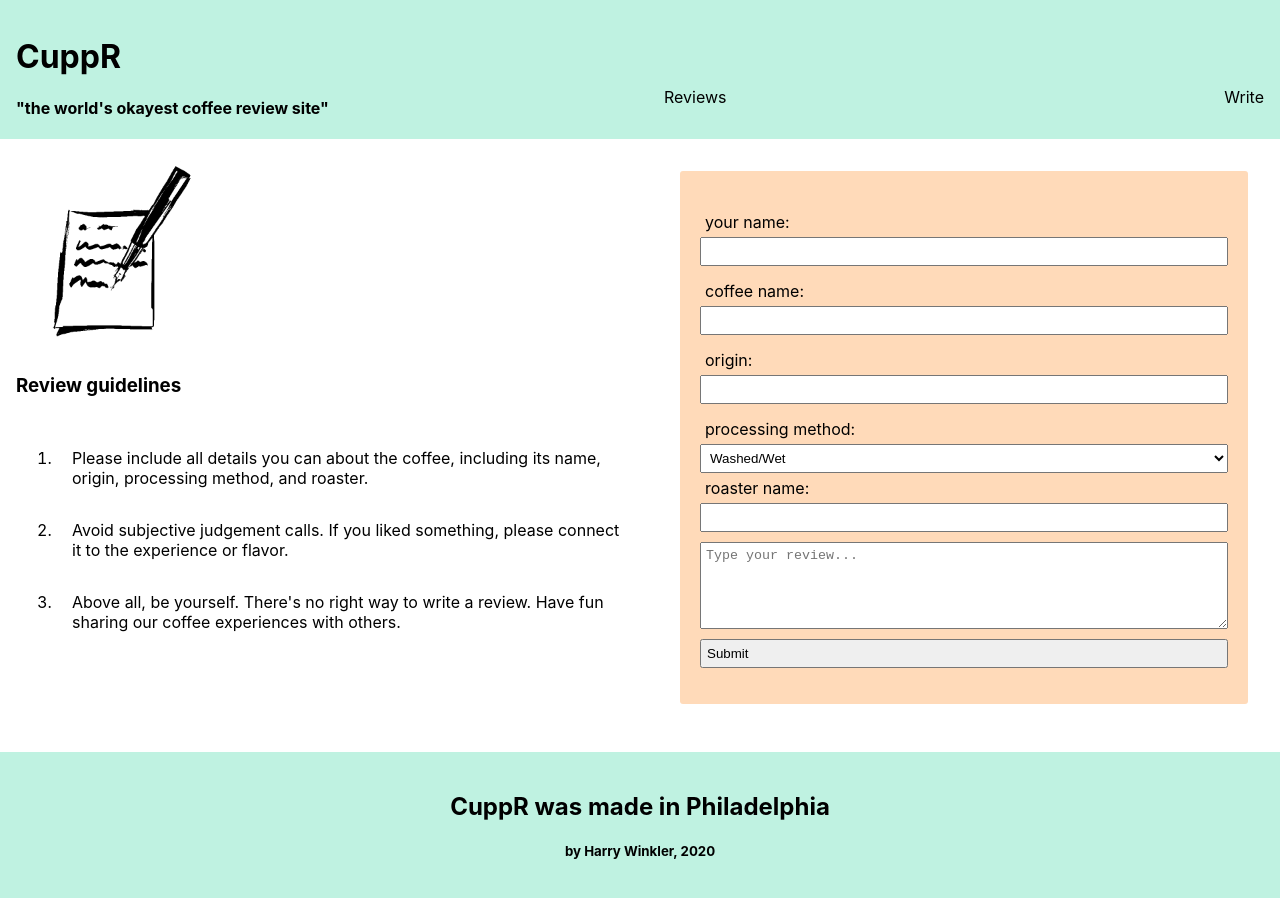
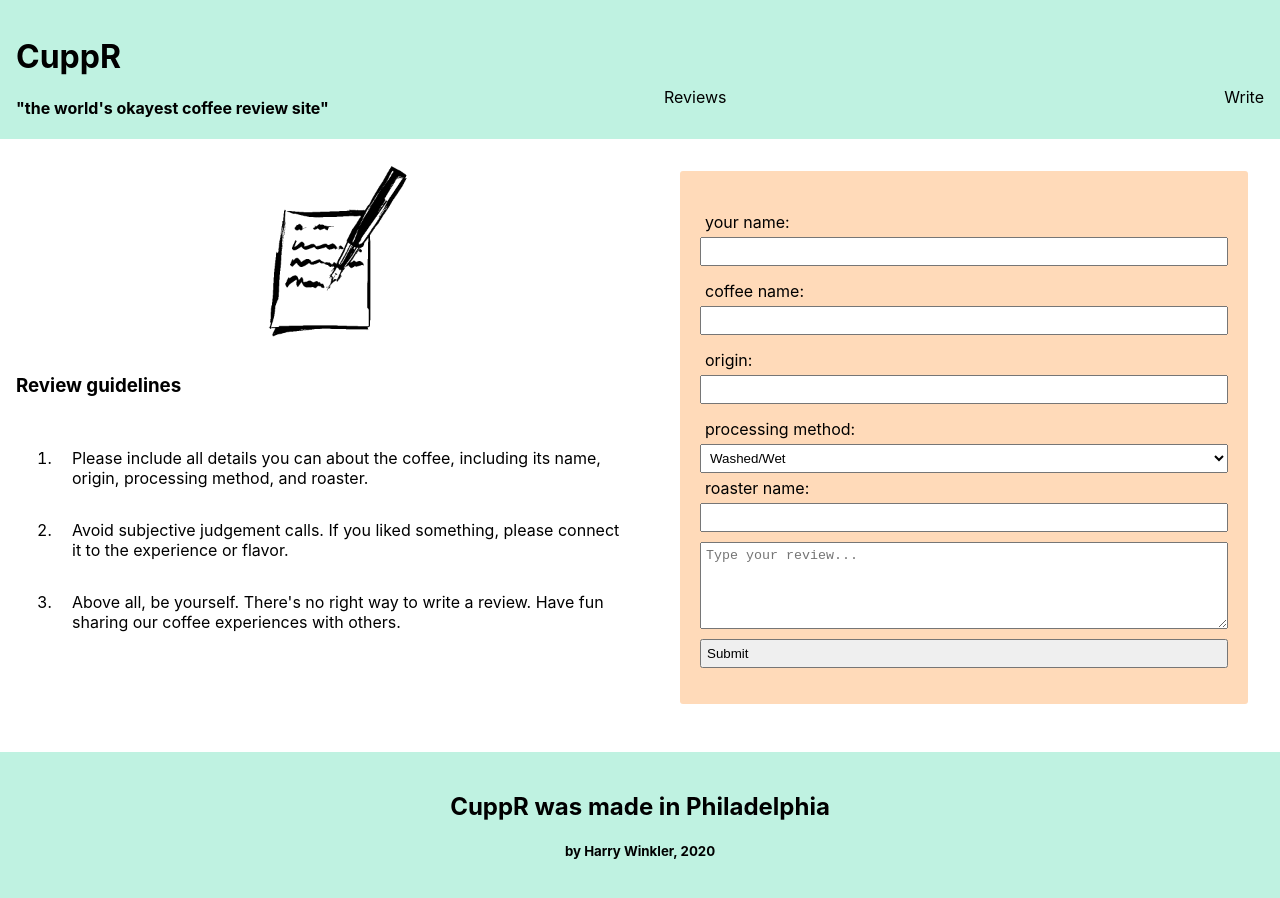
Before and after one commit to fumbl3b/cuppr-client, a React (Create React App) app: page /Write in a window 1280 px wide. Shown: the top 898 px of the page. Built offline with nearby package versions, Linux system fonts and the light colour scheme; no server answers.

Commit message:
things ready to demo

```diff
--- a/src/Components/App/App.js
+++ b/src/Components/App/App.js
@@ -23,7 +23,7 @@ export default class App extends React.Component {
     this.state = {
       hasError: false,
       STORE,
-      values: {},
+      values: { process_method: 'Washed/Wet' },
       redirect: null,
     };
   }
--- a/src/Components/Landing/Landing.js
+++ b/src/Components/Landing/Landing.js
@@ -14,7 +14,7 @@ export default function Landing () {
           <p>CuppR is not affiliated with any roasters or coffee retailers, and will always be 100% free.  Please navigate to 'Reviews' to read some, or 'Write' to submit an experience of your own.</p>
         </LeftContainer>
         <RightContainer>
-          <img src={cup} alt="coffee cup" style={{ width: '200px' }} />
+          <h2><img src={cup} alt="coffee cup" style={{ width: '200px' }} /></h2>
           <h2>Welcome to Cuppr</h2>
           <p>Read.  Write. Coffee!</p>
         </RightContainer>
--- a/src/Components/Write/Write.css
+++ b/src/Components/Write/Write.css
@@ -3,6 +3,11 @@
   flex-wrap: wrap;
   flex-direction: row;
 } */
+
+.img-container {
+  display: flex;
+  justify-content: center;
+}
 
 .write-form {
   background-color: peachpuff;
--- a/src/Components/Write/Write.js
+++ b/src/Components/Write/Write.js
@@ -9,7 +9,7 @@ export default function Write(props) {
   return(
     <>
     <LeftContainer>
-    <img src={write} alt="review image" style={{ width: '200px' }} />
+    <div className='img-container'><img src={write} alt="review" style={{ width: '200px' }} /></div>
       <h3>Review guidelines</h3>
       <ol>
         <li>Please include all details you can about the coffee, including its name, origin, processing method, and roaster.</li>
```
Also changed, not shown: 1 other file (tests, documents, lock files or other folders).
